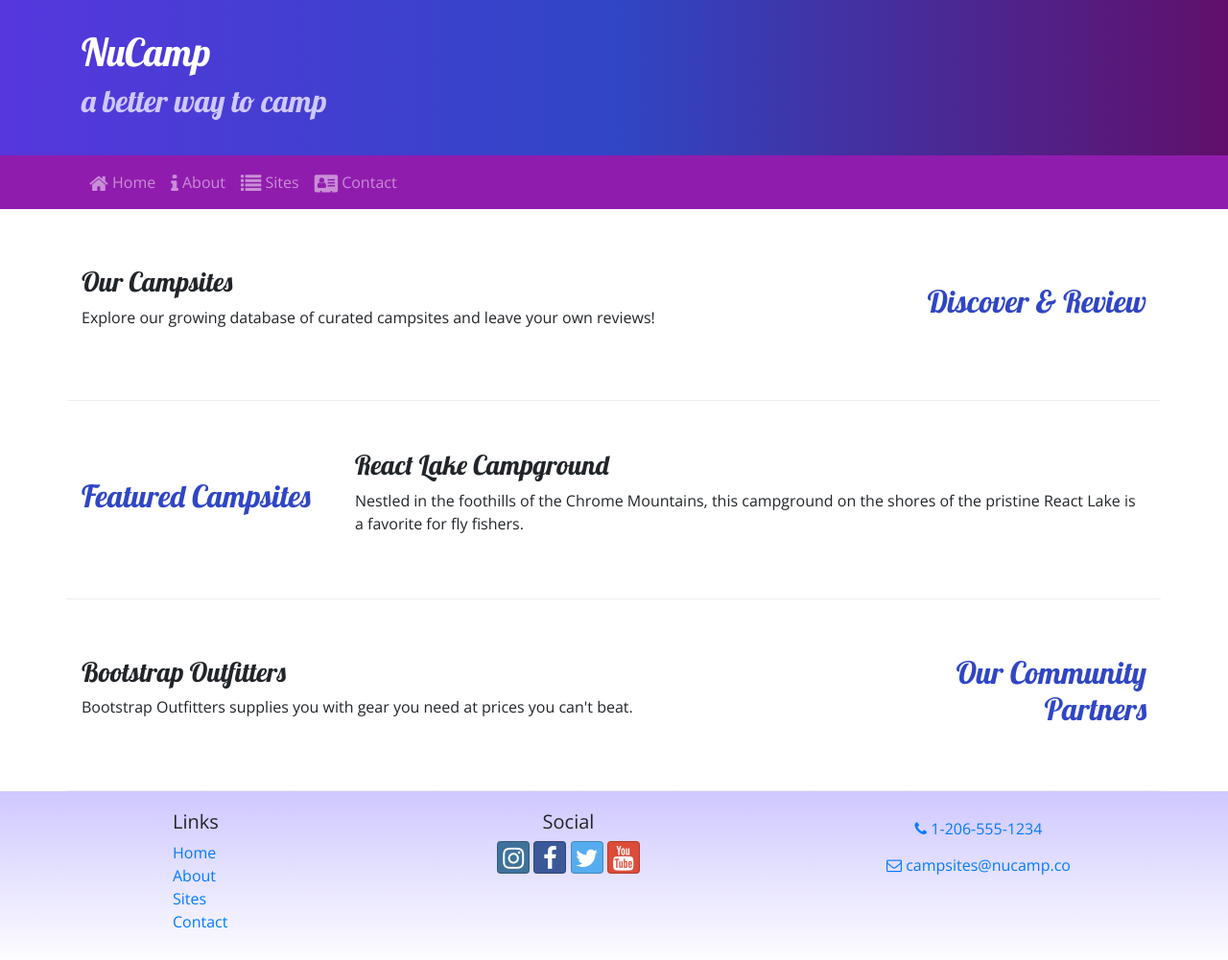
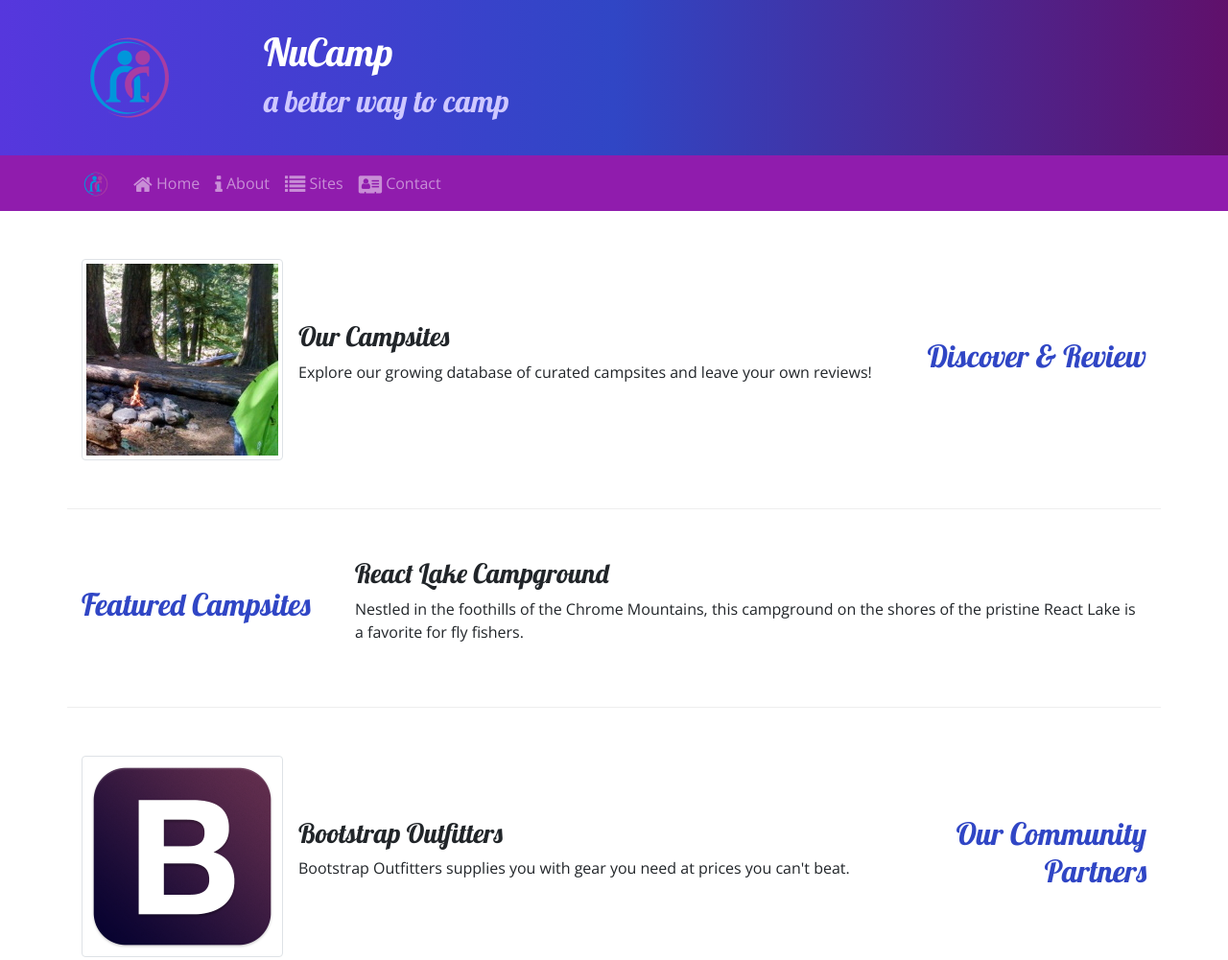
Before and after one commit to CindyGenoves/nucamp, a website: page index.html in a window 1280 px wide. Shown: the top 1001 px of the page at 96% size. Drawn offline with nearby package versions, Linux system fonts and the light colour scheme.

Commit message:
Images and Media

```diff
--- a/index.html
+++ b/index.html
@@ -22,6 +22,9 @@
     <header class="jumbotron jumbotron-fluid">
         <div class="container">
             <div class="row">
+                <div class="col-4 col-sm-3 col-md-2 align-self-center">
+                   <img src="img/logo.png" class="img-fluid" />
+                </div>
                 <div class="col">
                     <h1>NuCamp</h1>
                     <h2>a better way to camp</h2>
@@ -31,8 +34,9 @@
     </header>
 
     <nav class="navbar navbar-expand-sm navbar-dark sticky-top">
-            <div class="container">
-            <button class="navbar-toggler ml-auto" type="button" data-toggle="collapse" data-target="#nucampNavbar">
+        <div class="container">
+            <a class="navbar-brand" href="#"><img src="img/logo.png" height="30" width="30" /></a>
+            <button class="navbar-toggler" type="button" data-toggle="collapse" data-target="#nucampNavbar">
                 <span class="navbar-toggler-icon"></span>
             </button>
             <div class="collapse navbar-collapse" id="nucampNavbar">
@@ -53,8 +57,13 @@
                 <h2 class="text-sm-right">Discover & Review</h2>
             </div>
             <div class="col">
-                <h3>Our Campsites</h3>
-                <p class="d-none d-sm-block">Explore our growing database of curated campsites and leave your own reviews!</p>
+                <div class="media">
+                    <img class="d-flex mr-3 img-thumbnail" src="img/breadcrumb-trail-thumb.jpg" alt="Breadcrumb Trail thumbnail" />
+                    <div class="media-body align-self-center">
+                        <h3>Our Campsites</h3>
+                        <p class="d-none d-sm-block">Explore our growing database of curated campsites and leave your own reviews!</p>
+                    </div>
+                </div>
             </div>
         </div>
 
@@ -77,8 +86,13 @@
                 <h2 class="text-sm-right">Our Community Partners</h2>
             </div>
             <div class="col">
-                <h3>Bootstrap Outfitters</h3>
-                <p class="d-none d-sm-block">Bootstrap Outfitters supplies you with gear you need at prices you can't beat.</p>
+                <div class="media">
+                    <img class="d-flex mr-3 img-thumbnail" src="img/bootstrap-thumb.png" alt="Bootsstrap Outfitters" />
+                    <div class="media-body align-self-center">
+                        <h3>Bootstrap Outfitters</h3>
+                        <p class="d-none d-sm-block">Bootstrap Outfitters supplies you with gear you need at prices you can't beat.</p>
+                    </div>
+                </div>
             </div>
         </div>
     </div>
```
Also changed, not shown: aboutus.html (+4 -0 lines), contactus.html (+4 -0 lines), img/bootstrap-thumb.png (added), img/breadcrumb-trail-thumb.jpg (added), img/breadcrumb-trail.jpg (added), img/chrome-river-thumb.jpg (added), img/chrome-river.jpg (added), img/logo.png (added), img/react-lake-thumb.jpg (added), img/react-lake.jpg (added).
